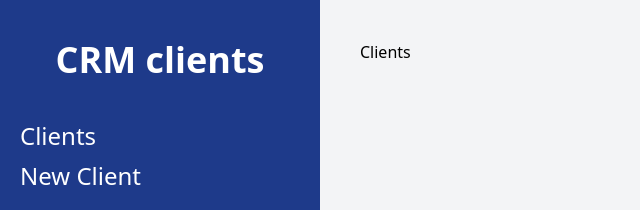
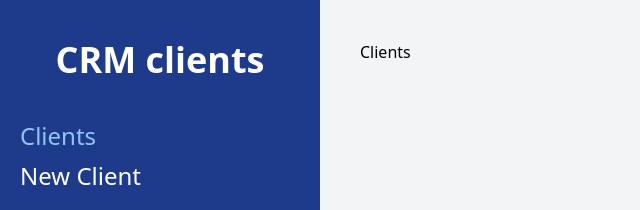
Before and after one commit to cilfonegabriel/crm-react, a React (Vite) app: page / in a window 1280 px wide. Shown: the top 210 px of the page, without its empty margins (0-640 px from the left). Built offline with nearby package versions, Linux system fonts and the light colour scheme.

Commit message:
Highlight current page

```diff
--- a/src/components/Layout.jsx
+++ b/src/components/Layout.jsx
@@ -1,13 +1,24 @@
-import { Outlet, Link } from "react-router-dom"
+import { Outlet, Link, useLocation } from "react-router-dom"
 
 function Layout () {
+
+    const location = useLocation()
+
+    console.log(location)
+
   return (
     <div className="md:flex md:min-h-screen">
         <aside className="md:w-1/4 bg-blue-900 px-5 py-10">
             <h2 className="text-4xl font-black text-center text-white">CRM clients</h2>
             <nav className="mt-10">
-                <Link className="text-2xl block mt-2 hover:text-blue-300 text-white" to="/">Clients</Link>
-                <Link className="text-2xl block mt-2 hover:text-blue-300 text-white"  to="/clients/new">New Client</Link>
+                <Link
+                    className={`${location.pathname === '/' ? 'text-blue-300' : 'text-white'} text-2xl block mt-2 hover:text-blue-300`}
+                    to="/">Clients</Link>
+                <Link
+                    className={`${location.pathname === '/clients/new' ? 'text-blue-300' : 'text-white'} text-2xl block mt-2 hover:text-blue-300`}
+                    to="/clients/new">New Client</Link>
+
+
             </nav>
         </aside>
 
```
